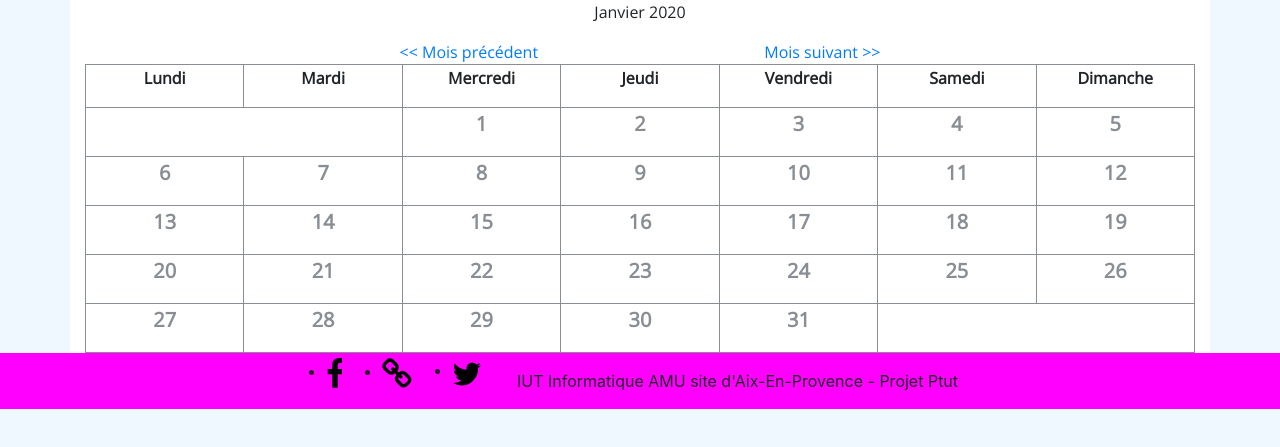
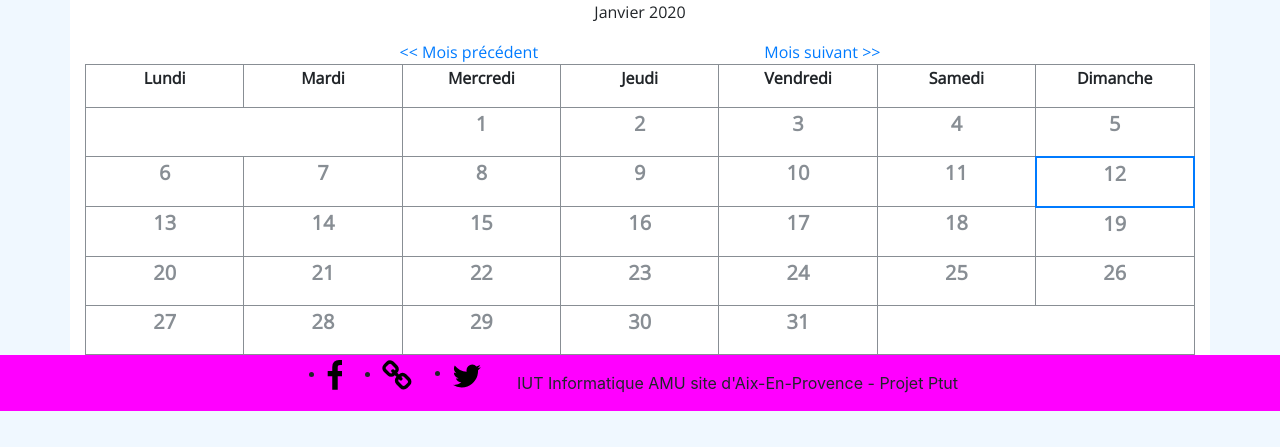
Before and after one commit to Maxime-Leclere/projetptut, a PHP site: page /frontend/calendar.php in a window 1280 px wide. Shown: the part 83-530 px from the top of the page. Run offline with PHP 8.4, Linux system fonts and the light colour scheme; the visitor is signed in with stand-in values (Sample User, id 1); tables that the repository leaves empty or names only in its code hold one stand-in row (values such as "Sample post"); some libraries are stand-ins or nearby versions.

Commit message:
css modif

```diff
--- a/frontend/assets/main.css
+++ b/frontend/assets/main.css
@@ -78,8 +78,16 @@ td {
     vertical-align: top;
 }
 
+td:hover {
+    background-color: #DFDFDF;
+}
+
 th {
     width: 14%;
+}
+
+.today {
+    border: 2px solid #007bff;
 }
 
 .event_text {
--- a/frontend/calendar.php
+++ b/frontend/calendar.php
@@ -94,7 +94,8 @@
                                             <td colspan="<?php echo $w-1; ?>"></td>
                                         <?php } ?>
                                     <?php } ?>
-                                    <td>
+                                    <td <?php if ($time == strtotime(\date('Y-m-d'))) {?>
+                                        class="today" <?php }?>>
                                         <?php echo '<p class="day_num">'.$d.'</p>'; ?>
                                         <ul class="events">
                                             <?php if(isset($events[$time])) {
```
